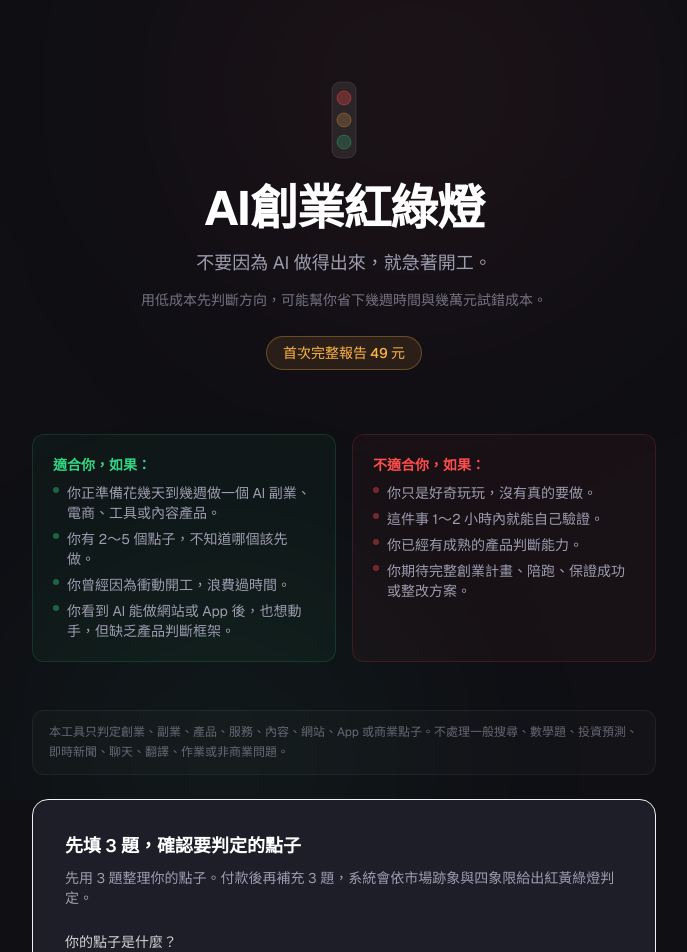
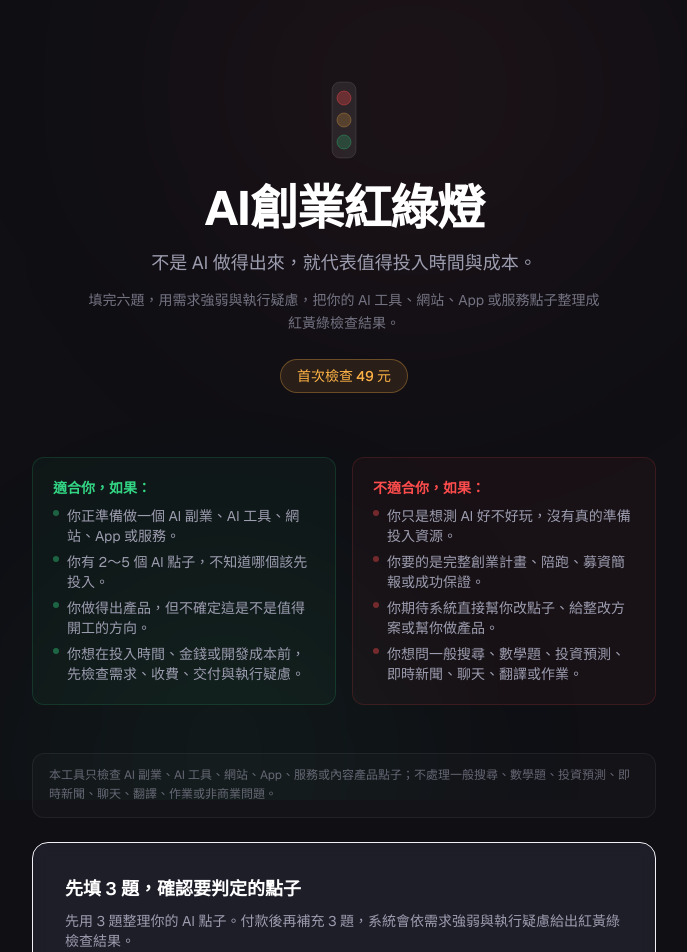
Before and after one commit to win781001-boop/ai-startup-traffic-light, a Next.js app: page / in a window 1280 px wide. Shown: the top 952 px of the page, without its empty margins (296-983 px from the left). Built offline with nearby package versions, Linux system fonts and the light colour scheme.

Commit message:
Refine homepage positioning copy

```diff
--- a/app/page.tsx
+++ b/app/page.tsx
@@ -26,10 +26,10 @@ const MIN_LENGTH = 10;
 const MAX_LENGTH = 100;
 
 const DEMO_CASES = [
-  { title: "全品類 AI 電商平台", light: "red" as const, quadrant: "低需求 × 慢交付", judgement: "目標使用者、付費者與第一批商家都不明確，但第一版包含平台、會員、金流、物流、客服與後台，交付過重。" },
-  { title: "AI 個人化穿搭電商", light: "yellow" as const, quadrant: "高需求 × 慢交付", judgement: "穿搭與購物決策可能有需求，但第一版若同時包含 AI 推薦、商品資料、庫存、購物車與會員，版本太重。" },
-  { title: "AI 商品幸運色推薦", light: "yellow" as const, quadrant: "低需求 × 快交付", judgement: "點子有趣且容易做，但需求與付費意願不明，較適合小測，不適合重做。" },
-  { title: "銀髮族防滑用品推薦清單", light: "green" as const, quadrant: "高需求 × 快交付", judgement: "使用者族群明確，痛點具體，第一版可以用一頁式清單測商品點擊，不需要先做商城。" },
+  { title: "全品類 AI 電商平台", light: "red" as const, quadrant: "低需求 × 高疑慮", judgement: "目標使用者、付費者與第一批商家都不明確，但第一版包含平台、會員、金流、物流、客服與後台，交付過重。" },
+  { title: "AI 個人化穿搭電商", light: "yellow" as const, quadrant: "高需求 × 高疑慮", judgement: "穿搭與購物決策可能有需求，但第一版若同時包含 AI 推薦、商品資料、庫存、購物車與會員，版本太重。" },
+  { title: "AI 商品幸運色推薦", light: "yellow" as const, quadrant: "低需求 × 低疑慮", judgement: "點子有趣且容易做，但需求與付費意願不明，較適合小測，不適合重做。" },
+  { title: "銀髮族防滑用品推薦清單", light: "green" as const, quadrant: "高需求 × 低疑慮", judgement: "使用者族群明確，痛點具體，第一版可以用一頁式清單測商品點擊，不需要先做商城。" },
 ];
 
 type FeedbackValue = "準" | "普通" | "不準";
@@ -190,9 +190,9 @@ export default function Home() {
             </svg>
           </div>
           <h1 className="mb-4 text-4xl font-bold tracking-tight text-white sm:text-5xl">AI創業紅綠燈</h1>
-          <p className="mx-auto mb-3 max-w-lg text-lg leading-relaxed text-text-secondary">不要因為 AI 做得出來，就急著開工。</p>
-          <p className="mx-auto mb-6 max-w-lg text-sm leading-relaxed text-text-secondary/70">用低成本先判斷方向，可能幫你省下幾週時間與幾萬元試錯成本。</p>
-          <div className="inline-flex items-center gap-2 rounded-full border border-yellow-light/30 bg-yellow-light/10 px-4 py-1.5 text-sm font-medium text-yellow-light">首次完整報告 49 元</div>
+          <p className="mx-auto mb-3 max-w-lg text-lg leading-relaxed text-text-secondary">不是 AI 做得出來，就代表值得投入時間與成本。</p>
+          <p className="mx-auto mb-6 max-w-lg text-sm leading-relaxed text-text-secondary/70">填完六題，用需求強弱與執行疑慮，把你的 AI 工具、網站、App 或服務點子整理成紅黃綠檢查結果。</p>
+          <div className="inline-flex items-center gap-2 rounded-full border border-yellow-light/30 bg-yellow-light/10 px-4 py-1.5 text-sm font-medium text-yellow-light">首次檢查 49 元</div>
         </header>
 
         {/* Suitable / Unsuitable */}
@@ -200,26 +200,26 @@ export default function Home() {
           <div className="rounded-xl border border-green-light/15 bg-green-light/[0.04] p-5">
             <h3 className="mb-2 text-sm font-semibold text-green-light">適合你，如果：</h3>
             <ul className="space-y-1.5 text-sm text-text-secondary">
-              <li className="flex gap-2"><span className="mt-1 h-1.5 w-1.5 shrink-0 rounded-full bg-green-light/40" />你正準備花幾天到幾週做一個 AI 副業、電商、工具或內容產品。</li>
-              <li className="flex gap-2"><span className="mt-1 h-1.5 w-1.5 shrink-0 rounded-full bg-green-light/40" />你有 2～5 個點子，不知道哪個該先做。</li>
-              <li className="flex gap-2"><span className="mt-1 h-1.5 w-1.5 shrink-0 rounded-full bg-green-light/40" />你曾經因為衝動開工，浪費過時間。</li>
-              <li className="flex gap-2"><span className="mt-1 h-1.5 w-1.5 shrink-0 rounded-full bg-green-light/40" />你看到 AI 能做網站或 App 後，也想動手，但缺乏產品判斷框架。</li>
+              <li className="flex gap-2"><span className="mt-1 h-1.5 w-1.5 shrink-0 rounded-full bg-green-light/40" />你正準備做一個 AI 副業、AI 工具、網站、App 或服務。</li>
+              <li className="flex gap-2"><span className="mt-1 h-1.5 w-1.5 shrink-0 rounded-full bg-green-light/40" />你有 2～5 個 AI 點子，不知道哪個該先投入。</li>
+              <li className="flex gap-2"><span className="mt-1 h-1.5 w-1.5 shrink-0 rounded-full bg-green-light/40" />你做得出產品，但不確定這是不是值得開工的方向。</li>
+              <li className="flex gap-2"><span className="mt-1 h-1.5 w-1.5 shrink-0 rounded-full bg-green-light/40" />你想在投入時間、金錢或開發成本前，先檢查需求、收費、交付與執行疑慮。</li>
             </ul>
           </div>
           <div className="rounded-xl border border-red-light/15 bg-red-light/[0.04] p-5">
             <h3 className="mb-2 text-sm font-semibold text-red-light">不適合你，如果：</h3>
             <ul className="space-y-1.5 text-sm text-text-secondary">
-              <li className="flex gap-2"><span className="mt-1 h-1.5 w-1.5 shrink-0 rounded-full bg-red-light/40" />你只是好奇玩玩，沒有真的要做。</li>
-              <li className="flex gap-2"><span className="mt-1 h-1.5 w-1.5 shrink-0 rounded-full bg-red-light/40" />這件事 1～2 小時內就能自己驗證。</li>
-              <li className="flex gap-2"><span className="mt-1 h-1.5 w-1.5 shrink-0 rounded-full bg-red-light/40" />你已經有成熟的產品判斷能力。</li>
-              <li className="flex gap-2"><span className="mt-1 h-1.5 w-1.5 shrink-0 rounded-full bg-red-light/40" />你期待完整創業計畫、陪跑、保證成功或整改方案。</li>
+              <li className="flex gap-2"><span className="mt-1 h-1.5 w-1.5 shrink-0 rounded-full bg-red-light/40" />你只是想測 AI 好不好玩，沒有真的準備投入資源。</li>
+              <li className="flex gap-2"><span className="mt-1 h-1.5 w-1.5 shrink-0 rounded-full bg-red-light/40" />你要的是完整創業計畫、陪跑、募資簡報或成功保證。</li>
+              <li className="flex gap-2"><span className="mt-1 h-1.5 w-1.5 shrink-0 rounded-full bg-red-light/40" />你期待系統直接幫你改點子、給整改方案或幫你做產品。</li>
+              <li className="flex gap-2"><span className="mt-1 h-1.5 w-1.5 shrink-0 rounded-full bg-red-light/40" />你想問一般搜尋、數學題、投資預測、即時新聞、聊天、翻譯或作業。</li>
             </ul>
           </div>
         </section>
 
         {/* Product boundary notice */}
         <div className="mb-6 rounded-xl border border-white/[0.06] bg-white/[0.02] px-4 py-3 text-xs leading-relaxed text-text-secondary/60">
-          本工具只判定創業、副業、產品、服務、內容、網站、App 或商業點子。不處理一般搜尋、數學題、投資預測、即時新聞、聊天、翻譯、作業或非商業問題。
+          本工具只檢查 AI 副業、AI 工具、網站、App、服務或內容產品點子；不處理一般搜尋、數學題、投資預測、即時新聞、聊天、翻譯、作業或非商業問題。
         </div>
 
         {/* Precheck Form */}
@@ -365,7 +365,7 @@ export default function Home() {
             <span className="text-white/15">｜</span>
             <a href="/refund" className="text-white/30 hover:text-white/60 transition">退款政策</a>
           </nav>
-          <p className="text-xs text-white/15">AI創業紅綠燈 v0.7-alpha — 僅供參考，請自行驗證市場需求</p>
+          <p className="text-xs text-white/15">AI創業紅綠燈 v0.19-alpha — 僅供參考，請自行驗證市場需求</p>
         </footer>
       </div>
     </div>
--- a/components/startup-light/PaidQuestionForm.tsx
+++ b/components/startup-light/PaidQuestionForm.tsx
@@ -47,7 +47,7 @@ export function PaidQuestionForm({ form, onChange, onSubmit, fullLoading, expand
   return (
     <section className="mb-8 rounded-2xl border border-border-subtle bg-bg-card/80 p-6 backdrop-blur-sm sm:p-8">
       <h2 className="mb-2 text-lg font-semibold text-white">完整判定</h2>
-      <p className="mb-6 text-sm text-text-secondary">已帶入風險掃描的 3 題，請再補充 3 題，取得正式紅黃綠燈結果。</p>
+      <p className="mb-6 text-sm text-text-secondary">已帶入前 3 題，請再補充 3 題，取得紅黃綠檢查結果。</p>
       <form onSubmit={handleSubmit} className="space-y-4">
         {FIELDS.map(({ key, label, hint }) => {
           const val = (form as Record<string, string>)[key];
--- a/components/startup-light/PaymentPanel.tsx
+++ b/components/startup-light/PaymentPanel.tsx
@@ -21,8 +21,8 @@ export function PaymentPanel({ showPayment, paymentData, paymentConfirmed, payme
       {/* Payment Card */}
       {showPayment && !paymentData && !paymentConfirmed && !analysisData && !boundaryError && (
         <section className="mb-8 rounded-2xl border border-border-subtle bg-gradient-to-br from-bg-card to-bg-card/60 p-6 backdrop-blur-sm sm:p-8">
-          <div className="mb-4 inline-flex items-center gap-2 rounded-full border border-yellow-light/30 bg-yellow-light/10 px-4 py-1.5 text-sm font-semibold text-yellow-light">首次完整報告 49 元</div>
-          <p className="mb-4 text-sm leading-relaxed text-text-secondary">你已完成前 3 題。付款後請再補充 3 題，系統會根據你的點子、市場跡象、付費可能、交付速度與維護負擔，給出紅燈、黃燈或綠燈判定。</p>
+          <div className="mb-4 inline-flex items-center gap-2 rounded-full border border-yellow-light/30 bg-yellow-light/10 px-4 py-1.5 text-sm font-semibold text-yellow-light">首次檢查 49 元</div>
+          <p className="mb-4 text-sm leading-relaxed text-text-secondary">你已完成前 3 題。付款後再補充 3 題，取得紅黃綠檢查結果。</p>
           <p className="mb-6 text-xs text-text-secondary/50">目前 v0.4-alpha 為測試版，付款流程暫以占位呈現。</p>
           <button onClick={onPaymentClick} disabled={paymentLoading} className="flex w-full items-center justify-center gap-2 rounded-xl bg-gradient-to-r from-yellow-light to-orange-400 px-6 py-3 text-sm font-semibold text-[#0f0f14] transition hover:opacity-90 disabled:cursor-not-allowed disabled:opacity-50">
             {paymentLoading ? <><Spinner />建立付款中…</> : "我已了解，開始補充完整判定資料"}
@@ -33,7 +33,7 @@ export function PaymentPanel({ showPayment, paymentData, paymentConfirmed, payme
       {/* Payment Created Banner */}
       {paymentData && !paymentConfirmed && !analysisData && (
         <section className="mb-8 rounded-2xl border border-border-subtle bg-gradient-to-br from-bg-card to-bg-card/60 p-6 backdrop-blur-sm sm:p-8">
-          <div className="mb-4 inline-flex items-center gap-2 rounded-full border border-yellow-light/30 bg-yellow-light/10 px-4 py-1.5 text-sm font-semibold text-yellow-light">首次完整報告 49 元</div>
+          <div className="mb-4 inline-flex items-center gap-2 rounded-full border border-yellow-light/30 bg-yellow-light/10 px-4 py-1.5 text-sm font-semibold text-yellow-light">首次檢查 49 元</div>
           <p className="mb-4 text-sm leading-relaxed text-text-secondary">點擊下方按鈕模擬付款，確認後即可開始填寫完整判定資料。</p>
           <p className="mb-6 text-xs text-text-secondary/50">付款編號：{paymentData.id}</p>
           <button onClick={onConfirmPayment} disabled={confirmLoading} className="flex w-full items-center justify-center gap-2 rounded-xl bg-gradient-to-r from-yellow-light to-orange-400 px-6 py-3 text-sm font-semibold text-[#0f0f14] transition hover:opacity-90 disabled:cursor-not-allowed disabled:opacity-50">
@@ -53,7 +53,7 @@ export function PaymentPanel({ showPayment, paymentData, paymentConfirmed, payme
       {paymentConfirmed && !analysisData && (
         <div className="mb-6 rounded-xl border border-yellow-light/20 bg-yellow-light/[0.04] px-5 py-4 text-xs leading-relaxed text-yellow-light/80">
           <p className="font-semibold text-yellow-light text-sm mb-1">使用條款提醒</p>
-          <p>本工具只判斷創業、副業、產品、服務、網站、App、AI 工具、電商、內容型產品等可變現商業點子。付款後送出正式判定，即視為使用一次。若送出的內容不是商業點子、資訊不足、亂填、查詢型任務，系統仍會保留提交紀錄，且本次付款可能視為已使用。</p>
+          <p>本工具只檢查 AI 副業、AI 工具、網站、App、服務或內容產品點子。送出後即視為使用一次。若送出的內容非商業點子、資訊不足或亂填，系統仍會保留提交紀錄，本次付款可能視為已使用。</p>
         </div>
       )}
     </>
--- a/components/startup-light/PrecheckForm.tsx
+++ b/components/startup-light/PrecheckForm.tsx
@@ -29,7 +29,7 @@ export function PrecheckForm({ idea, targetUser, problem, onChange, onNext, expa
   return (
     <section className="mb-8 rounded-2xl border border-border-subtle bg-bg-card/80 p-6 backdrop-blur-sm sm:p-8">
       <h2 className="mb-2 text-lg font-semibold text-white">先填 3 題，確認要判定的點子</h2>
-      <p className="mb-6 text-sm text-text-secondary">先用 3 題整理你的點子。付款後再補充 3 題，系統會依市場跡象與四象限給出紅黃綠燈判定。</p>
+      <p className="mb-6 text-sm text-text-secondary">先用 3 題整理你的 AI 點子。付款後再補充 3 題，系統會依需求強弱與執行疑慮給出紅黃綠檢查結果。</p>
 
       {(["idea", "targetUser", "problem"] as const).map((key) => {
         const labels: Record<string, { label: string; hint: string; placeholder: string }> = {
@@ -73,7 +73,7 @@ export function PrecheckForm({ idea, targetUser, problem, onChange, onNext, expa
       })}
 
       <button type="button" onClick={onNext} disabled={btnDisabled} className="mt-2 flex w-full items-center justify-center gap-2 rounded-xl bg-white px-6 py-3 text-sm font-semibold text-[#0f0f14] transition hover:bg-white/90 disabled:cursor-not-allowed disabled:opacity-50">
-        下一步：付費 49 元開始判定
+        下一步：付費 49 元開始檢查
       </button>
     </section>
   );
--- a/components/startup-light/Results.tsx
+++ b/components/startup-light/Results.tsx
@@ -117,7 +117,7 @@ export function DownloadReportButton({ analysisResult, analysisData, answers }:
       ".reminder{text-align:center;font-size:12px;color:#999;margin-top:32px}";
 
     const h =
-      "<!DOCTYPE html><html lang=zh-Hant><head><meta charset=UTF-8><title>AI創業紅綠燈 判定報告</title><style>" + css +
+      "<!DOCTYPE html><html lang=zh-Hant><head><meta charset=UTF-8><title>AI創業紅綠燈 檢查結果</title><style>" + css +
       "</style></head><body><div class=container>" +
       "<div class=header><h1>AI創業紅綠燈 判定報告</h1><div class=meta>" +
       "判定編號:" + analysisData.analysisId + "<br>判定時間:" + formatTime(analysisData.completedAt || analysisData.createdAt) +
@@ -383,7 +383,7 @@ export function AnalysisSuccess({ analysisData, analysisResult, answers, feedbac
 
       {analysisResult.oneLineJudgement.startsWith("測試模式") && (
         <div className="rounded-xl border border-yellow-light/20 bg-yellow-light/[0.04] px-5 py-3 text-xs text-yellow-light/80">
-          目前為本機測試模式，結果為固定假資料。設定 OPENAI_API_KEY 後才會啟用正式 AI 判定。
+          目前為本機測試模式，結果為固定假資料。設定 OPENAI_API_KEY 後才會啟用正式紅黃綠檢查。
         </div>
       )}
 
--- a/lib/pricing.ts
+++ b/lib/pricing.ts
@@ -1,7 +1,7 @@
 // ─── Pricing constants ───
 // Centralized price definitions. Update here only when prices change.
 
-/** 首次完整報告價格（TWD） */
+/** 首次檢查價格（TWD） */
 export const FIRST_REPORT_PRICE_TWD = 49;
 
 /** 後續第二次或未來標準價格（TWD） */
```
